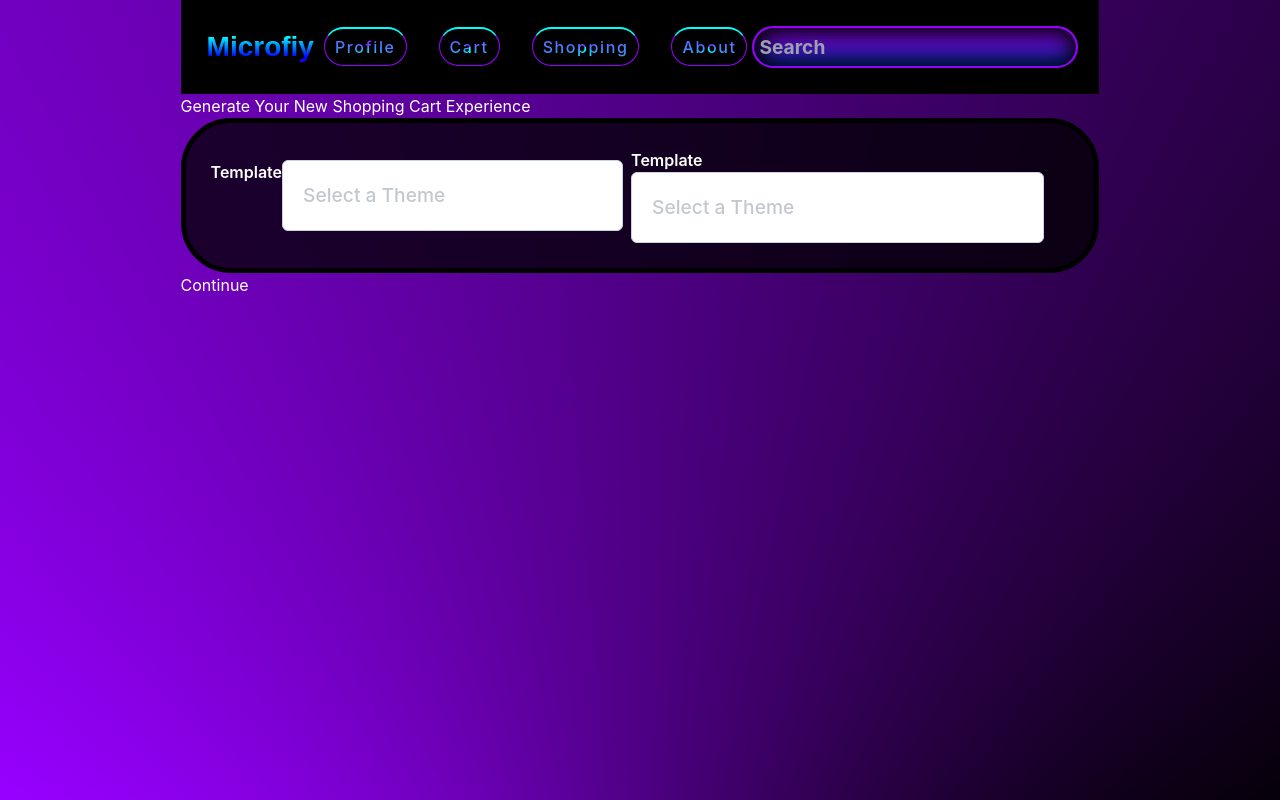
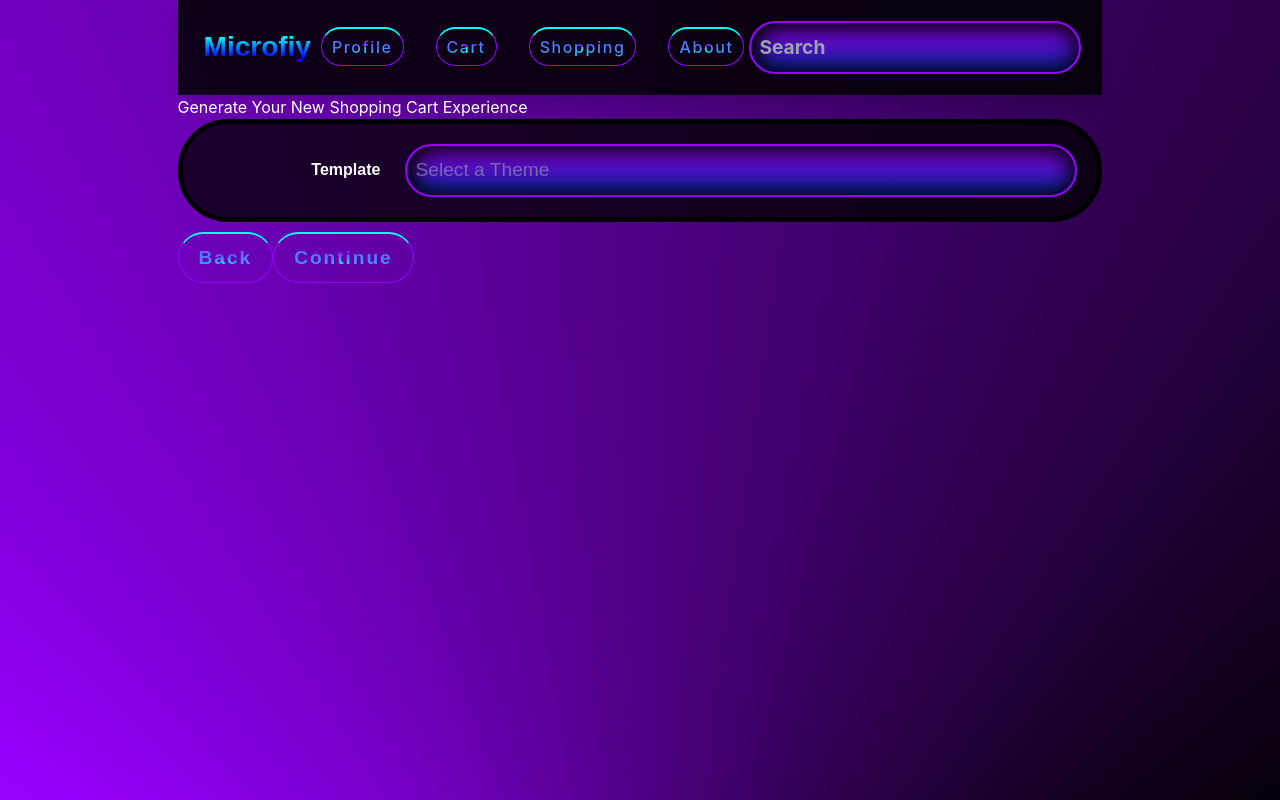
Before and after one commit to trickell/microcart, a Next.js app: page /wizard in a window 1280 px wide. Both pictures are taken after a click on the button "Continue". Built offline with nearby package versions, Linux system fonts and the light colour scheme.

Commit message:
Added wizard styles and more information to the generation wizard. Modified button.js file and css within index.css

```diff
--- a/src/app/components/Button.js
+++ b/src/app/components/Button.js
@@ -22,6 +22,7 @@ function BtnType(props){
             return <button type="button" onClick={() => {
                 form.submit();
             }}>Submit</button>;
+
         default:
             return null;
     }
--- a/src/app/components/Input.js
+++ b/src/app/components/Input.js
@@ -4,25 +4,9 @@ const Input = ({ label, type, id, placeholder }) => {
   return (
     <div className="flex flex-col w-full gap-2 login">
 
-      {/* email/username  */}
-
-      <div className="flex justify-between">
-        <label htmlFor={id} className="font-semibold capitalize">
+      <div className="flex justify-between w-full">
+        <label htmlFor={id} className="font-semibold capitalize px-5 justify-center content-center">
           {label}
-        </label>
-        <input
-          id={id}
-          type={type}
-          className="w-full p-5 font-medium border rounded-md border-slate-300 placeholder:opacity-60"
-          placeholder={placeholder}
-        />
-      </div>
-
-      {/* password  */}
-
-      <div>
-        <label htmlFor={id} className="font-semibold capitalize">
-            {label}
         </label>
         <input
           id={id}
--- a/src/app/components/Navbar.js
+++ b/src/app/components/Navbar.js
@@ -51,7 +51,7 @@ export default Navbar;
 function TailwindNavbar() {
     return (
 
-<nav class="gray-200 bg-black">
+<nav class="gray-200 bg-black/85 backdrop-blur-med nav-container shadow-lg">
   <div class="max-w-screen-xl flex flex-wrap items-center justify-between mx-auto p-4">
   <Link href={paths.home()} class="logo flex items-center space-x-3 rtl:space-x-reverse">
 
--- a/src/app/index.css
+++ b/src/app/index.css
@@ -77,26 +77,29 @@ body {
     padding-top: 20px;
   }
 
-  .navbar {
-    display: flex;
-    justify-content: space-evenly;
-    background-color: lime;
-    border-radius: 50px;
-  }
+  /* .nav-container {
+    background-image: linear-gradient(to left, transparent, #9700ff, transparent);
+  } */
 
-  .searchbar,
-  .email,
-  .password {
+  input[type="text"],
+  input[type="password"],
+  input[type="email"] {
     background-image: linear-gradient(#9700ff, transparent);
     display: flex;
-    padding:5px;
+    padding: 10px 8px;
     margin:5px;
     border-radius: 50px;
-    color: black;
+    color: #ddd;
     display: flex;
     background-color: #02218a;
     box-shadow: inset 2px 3px 20px 5px #000000;
     border: 2px solid #9700ff;
+  }
+
+  /* Wizard page alignment for labels */
+  #wizard label {
+    width: 16rem;
+    text-align: right;
   }
 
   .searchaf {
@@ -199,6 +202,10 @@ body {
     align-items: center;
   }
 
+  .login {
+    padding: 15px;
+  }
+
   input
    {
     font-size: 1.2em;
@@ -212,6 +219,7 @@ body {
     align-items: center;
     padding: 10px;
   }
+
   .login-wrapper,
   .Signup {
     display: flex;
@@ -220,7 +228,8 @@ body {
     padding: 10px;
     justify-content: space-evenly;
   }
-  .login-btn
+  .login-btn,
+  form#wizard button
     {
     font-size: 1.2em;
     font-weight: bold;
@@ -240,11 +249,14 @@ body {
   }
 
   .login-btn:hover,
+  form#wizard button:hover,
   .signup-btn:hover {
-
     box-shadow: inset 0px 0px 5px 5px #000000;
   }
-
+  form#wizard button {
+    display: flex;
+    flex-direction: row;
+  }
 
 
   a,
--- a/src/app/wizard/page.js
+++ b/src/app/wizard/page.js
@@ -6,30 +6,43 @@ export default function Wizard() {
     return (
         <div>
             <h1>Generate Your New Shopping Cart Experience</h1>
-            <form className="flex flex-col gap-4" id="wizard">
+            <form className="flex gap-4 flex-col cabinfont" id="wizard">
                 <div id="first">
                     <Input label="shopName" type="text" id="shop-name" placeholder="Shop Name" />
                     <Input label="shopUrl" type="text" id="shop-url" placeholder="Shop URL" />
                     <BtnType type="next" showID="page2" hideID="first" />
                 </div>
-                <div id="page2" className="hidden">
+                <div id="page2" className="flex-col hidden">
                     <Input label="template" type="text" id="theme" placeholder="Select a Theme" />
                     <Theme />
-                    <BtnType type="next" showID="page3" hideID="page2" />
+                    <div className="flex flex-row">
+                        <BtnType type="back" showID="first" hideID="page2" />
+                        <BtnType type="next" showID="page3" hideID="page2" />
+                    </div>
                 </div>
-                <div id="page3" className="hidden">
+                <div id="page3" className="flex-col hidden">
                     <Input label="username" type="text" id="name" placeholder="Your Admin Username" />
-                    <Input label="password" type="email" id="email" placeholder="Password" />
-                    <Input label="confirmPassword" type="password" id="confirm-password" placeholder="Confirm Password"/>
+                    <Input label="password" type="password" id="email" placeholder="Password" />
+                    <Input label="confirm Pass" type="password" id="confirm-password" placeholder="Confirm Password"/>
                     <Input label="email" type="email" id="email" placeholder="Email" />
-                    <BtnType type="next" showID="page4" hideID="page3" />
+                    <div className="flex flex-row">
+                        <BtnType type="back" showID="page2" hideID="page3" />
+                        <BtnType type="next" showID="page4" hideID="page3" />
+                    </div>
                 </div>
                 <div id="page4" className="hidden">
-                    <label htmlFor="wz_products">Upload Products CSV File</label>
-                    <input type="file" id="wz_products" accept=".csv"></input>
-                    <a href="#" download="products.csv">Download Template Products CSV</a>
-                    <span>Please use the CSV template making sure to include all required values.</span>
-                    <BtnType type="next" showID="summary" hideID="page4" />
+                    <label htmlFor="wz_products" className="px-8 py-3 m-10 bg-slate-900 rounded-xl box-shadow-xl hover:cursor-pointer">
+                        Upload Products CSV File
+                    </label>
+                    <input className="opacity-0" type="file" id="wz_products" accept=".csv"></input>
+                    <div className="flex flex-row justify-self">
+                        <a href="#" download="products.csv">Download Template Products CSV</a>
+                        <span>Please use the CSV template making sure to include all required values.</span>
+                    </div>
+                    <div className="flex flex-row">
+                        <BtnType type="back" showID="page3" hideID="page4" />
+                        <BtnType type="next" showID="summary" hideID="page4" />
+                    </div>
                 </div>
                 <div id="summary" className="hidden">
                     <h2>Summary</h2>
@@ -38,7 +51,10 @@ export default function Wizard() {
                     <p>Theme: <span id="theme-summary"></span></p>
                     <p>Username: <span id="name-summary"></span></p>
                     <p>Email: <span id="email-summary"></span></p>
-                    <BtnType type="summary" />
+                    <div className="flex flex-row">
+                        <BtnType type="back" showID="page4" hideID="summary" />
+                        <BtnType type="submit" />
+                    </div>
                 </div>
             </form>
         </div>
```
